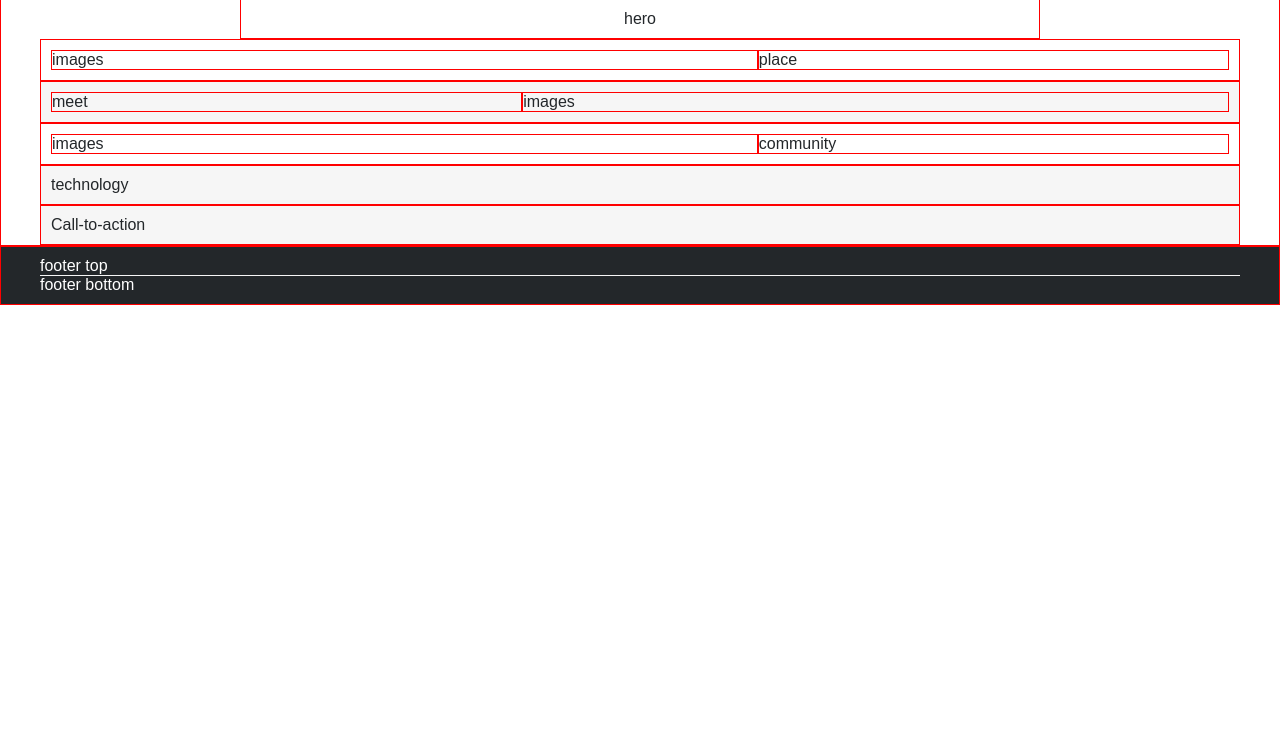
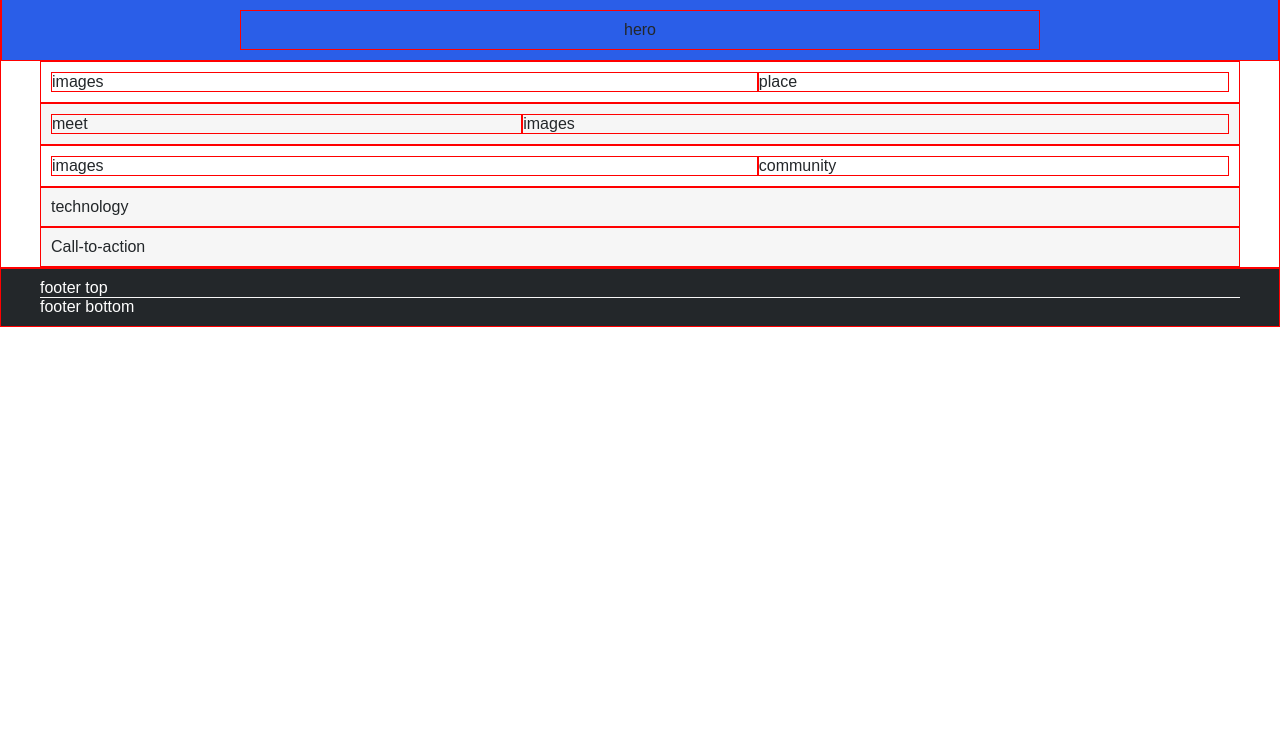
Before and after one commit to DanielFerraiuolo98/htmlcss-struttura-discord, a plain HTML site: page index.html in a window 1280 px wide. Shown: the part 64-800 px from the top of the page. Drawn offline with Linux system fonts and the light colour scheme.

Commit message:
struttura header main e footer completata

```diff
--- a/css/style.css
+++ b/css/style.css
@@ -26,8 +26,11 @@ body{
 }
 
 .container-small{
-    max-width: 800px;
+    width: 800px;
     margin: 0 auto;
+    padding: 10px;
+    display: flex;
+    justify-content: center;
 }
 
 header{
@@ -58,8 +61,7 @@ button{
 
 #hero{
     padding: 10px;
-    display: flex;
-    justify-content: center;
+    background-color: var(--blue);
 }
 
 #place{
--- a/index.html
+++ b/index.html
@@ -22,7 +22,8 @@
 
     </header>
     <main class="debug">
-        <section id="hero" class="debug container-small">hero</section>
+        <section id="hero" class="debug">
+            <div class="debug container-small">hero</div></section>
         <section id="place" class="debug container display-flex">
             <div class=" debug image">images</div>
             <div class=" debug text">place</div>
```
